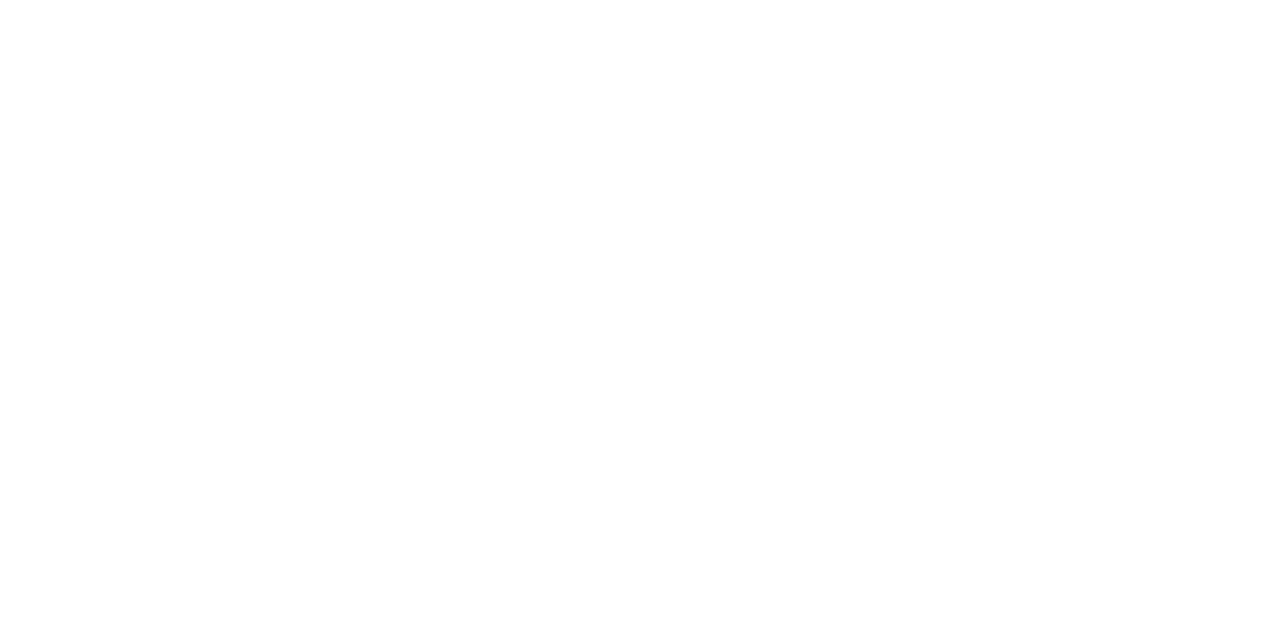
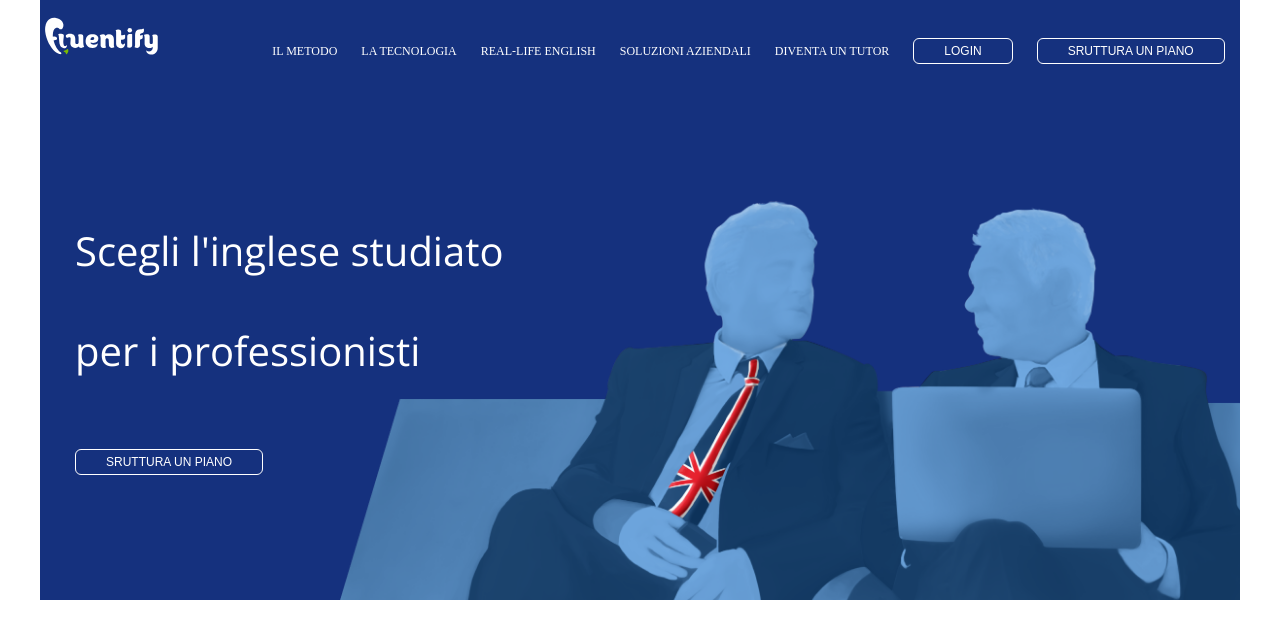
Before and after one commit to edoardo993/htmlcss-fluentify, a plain HTML site: page index.html in a window 1280 px wide. Drawn offline with nearby package versions, Linux system fonts and the light colour scheme.

Commit message:
struttura header parziale

```diff
--- a/css/style.css
+++ b/css/style.css
@@ -1,5 +1,92 @@
+/* utility classes */
 * {
   box-sizing: border-box;
   padding: 0;
   margin: 0
 }
+
+.container {
+  width: 1200px;
+  margin: 0 auto;
+  background: #ccc;
+}
+
+.fl {
+  float: left;
+}
+
+.clearfix::after {
+  content: "";
+  display: table;
+  clear: both;
+}
+
+/* /utility classes */
+.header-img {
+  width: 900px;
+  height: 400px;
+  background: url(../img/sfondo.png);
+  background-size: cover;
+  z-index: 5;
+  position: absolute;
+  bottom: 0;
+  right: 0
+}
+
+.box-header {
+  background: #15317E;
+  height: 600px;
+  width: 100%;
+  position: relative;
+}
+
+.nav-bar {
+  height: 100px;
+  width: 100%;
+  /* border: 1px solid red; */
+  position: absolute;
+  top: 0;
+  left: 0;
+  text-align: center;
+  line-height: 100px;
+}
+
+.nav-bar ul {
+  display: inline-block;
+  text-decoration: none
+}
+.nav-bar ul li {
+  display: inline-block;
+  text-transform: uppercase;
+  padding: 0 10px;
+  font-size: 12px;
+  color: #fff
+}
+
+.nav-bar li a {
+  text-decoration: none;
+  color: #fff
+}
+
+.nav-bar img {
+  padding-right: 100px
+}
+
+input {
+  background: none;
+  padding: 5px 30px;
+  color: #fff;
+  font-size: 12px;
+  border-radius: 6px;
+  border: 1px solid #fff
+}
+
+.header-text {
+  color: #fff;
+  font-size: 40px;
+  /* border: 1px solid #fff; */
+  width: 500px;
+  text-align: left;
+  margin: 100px 35px;
+  font-family: "Open Sans"
+}
--- a/index.html
+++ b/index.html
@@ -3,9 +3,35 @@
   <head>
     <meta charset="utf-8">
     <link rel="stylesheet" href="css/style.css">
+    <link href="https://fonts.googleapis.com/css2?family=Open+Sans&family=Roboto:wght@300&display=swap" rel="stylesheet">
     <title>Fluentify</title>
   </head>
   <body>
 
+    <div class="container">
+      <header class="box-header clearfix">
+        <div class="header-img">
+        </div>
+        <nav class="nav-bar">
+          <img src="img/logo.svg" alt="logo">
+          <ul>
+            <li><a href="https://www.google.com">il metodo</a></li>
+            <li><a href="https://www.google.com">la tecnologia</a></li>
+            <li><a href="https://www.google.com">real-life english</a></li>
+            <li><a href="https://www.google.com">soluzioni aziendali</a></li>
+          </ul>
+          <ul>
+            <li>diventa un tutor</li>
+            <li><input type="button" name="" value="LOGIN"><a href="https://www.google.com"></a></li>
+            <li><input type="button" name="" value="SRUTTURA UN PIANO"><a href="https://www.google.com"></a></li>
+          </ul>
+          <div class="header-text fl">
+            <span>Scegli l'inglese studiato per i professionisti</span>
+            <span><input type="button" name="" value="SRUTTURA UN PIANO"><a href="https://www.google.com"></a></span>
+          </div>
+        </nav>
+        </header>
+      </header>
+    </div>
   </body>
 </html>
```
Also changed, not shown: 1 other file.
